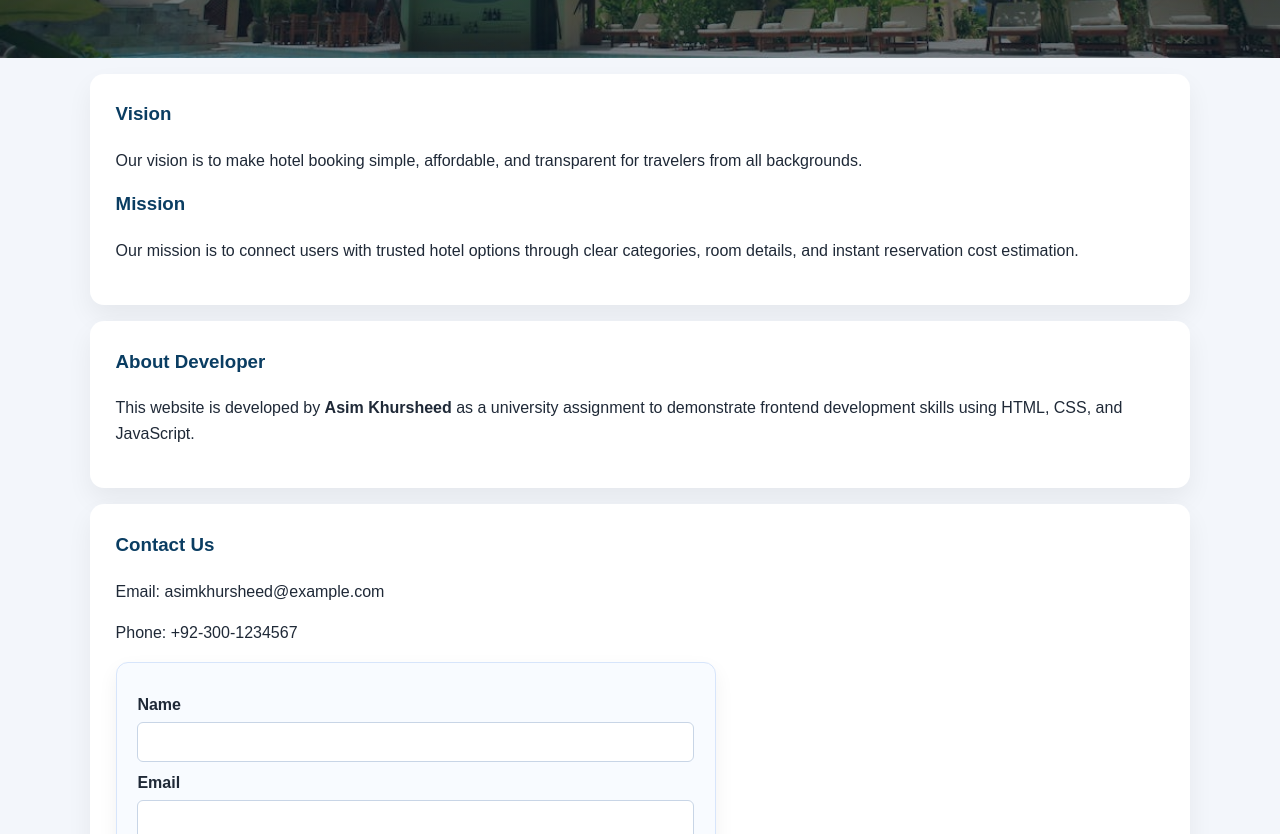
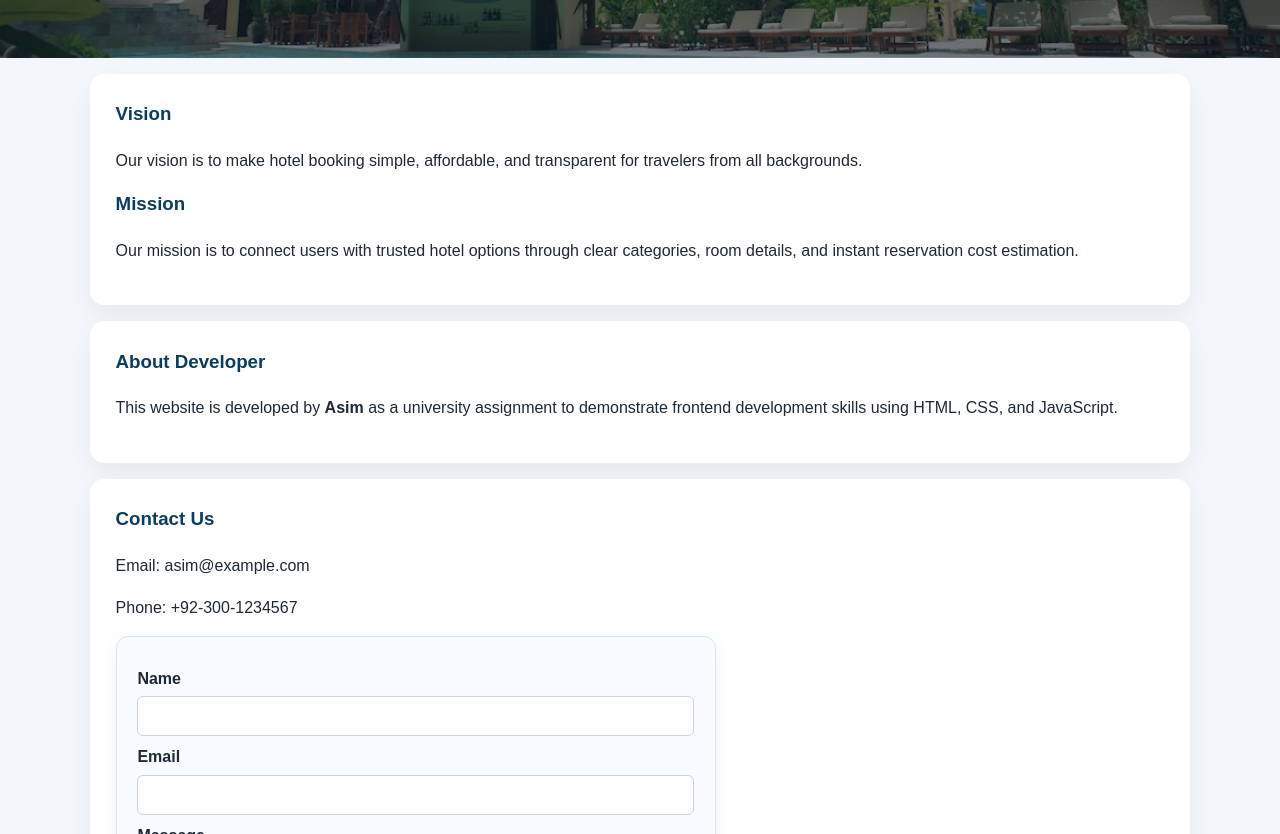
Before and after one commit to Asim313/Assignment1, a plain HTML site: page index.html in a window 1280 px wide. Shown: the part 266-1100 px from the top of the page. Drawn offline with Linux system fonts and the light colour scheme.

Commit message:
Update homepage details and revise report draft.
Adjust developer/contact text on the homepage and update report wording across sections while keeping the same required structure.

Made-with: Cursor

```diff
--- a/index.html
+++ b/index.html
@@ -50,7 +50,7 @@
     <div class="section container">
       <h3>About Developer</h3>
       <p>
-        This website is developed by <strong>Asim Khursheed</strong> as a
+        This website is developed by <strong>Asim </strong> as a
         university assignment to demonstrate frontend development skills using
         HTML, CSS, and JavaScript.
       </p>
@@ -58,7 +58,7 @@
 
     <div class="section container">
       <h3>Contact Us</h3>
-      <p>Email: asimkhursheed@example.com</p>
+      <p>Email: asim@example.com</p>
       <p>Phone: +92-300-1234567</p>
       <form class="contact-form" action="#" method="post">
         <label for="name">Name</label>
```
Also changed, not shown: 1 other file.
